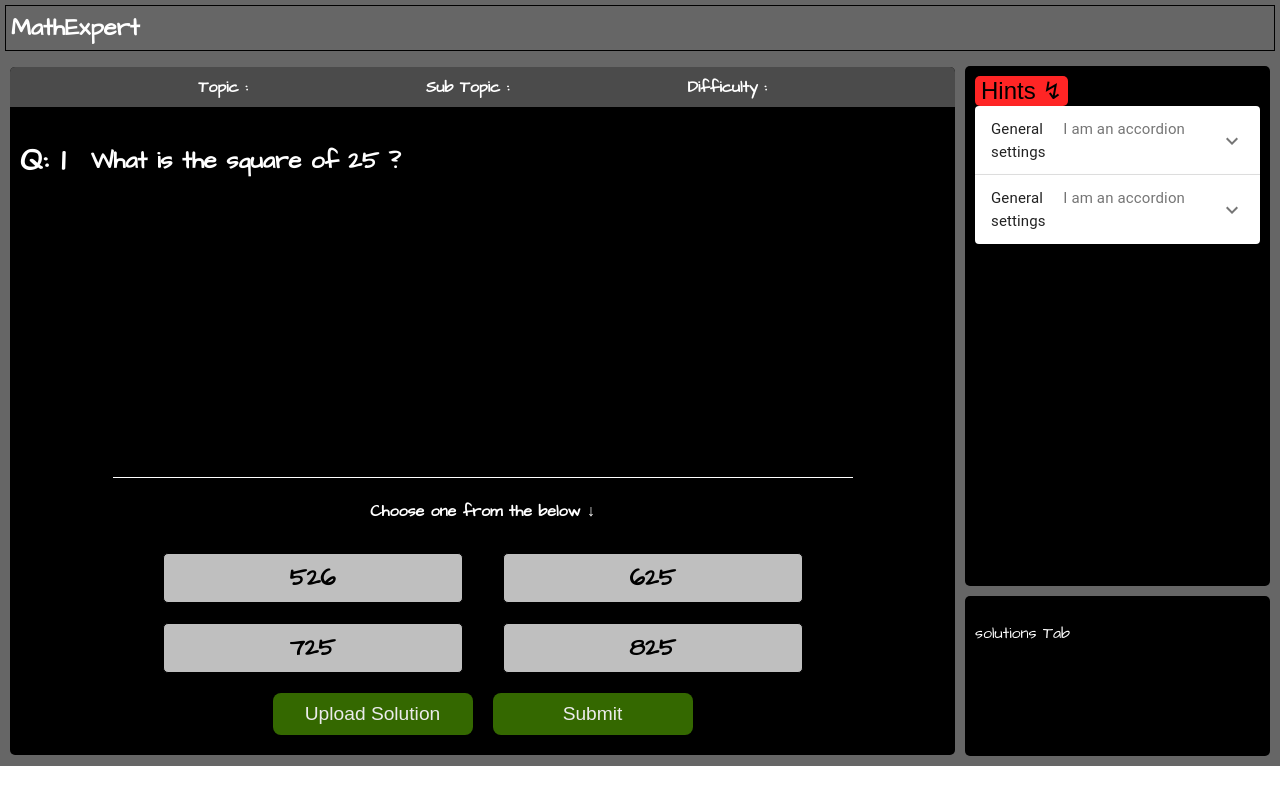
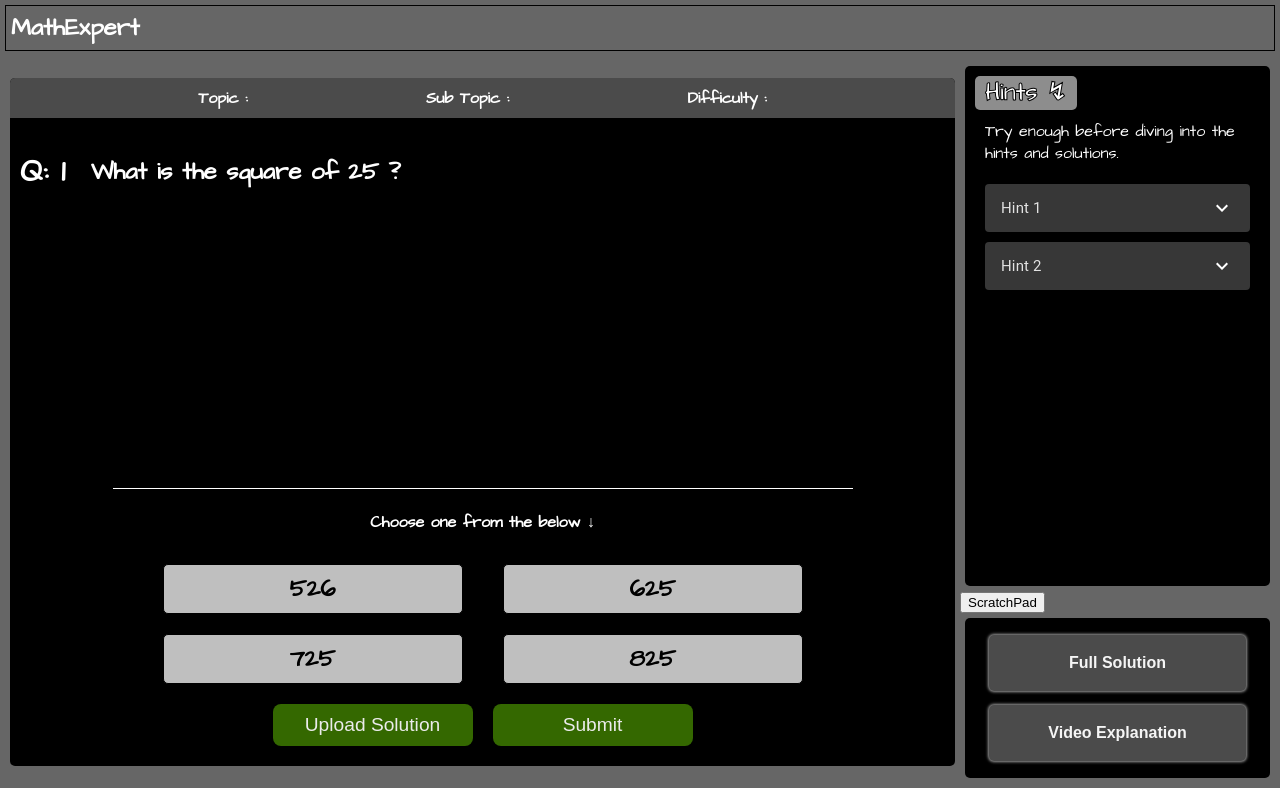
Before and after one commit to tejas2706/mathExpert_client, a React (Create React App) app: page / in a window 1280 px wide. Built offline with nearby package versions, Linux system fonts and the light colour scheme; a web font is replaced by a local one.

Commit message:
Fixed the hints and solutions tab

```diff
--- a/package.json
+++ b/package.json
@@ -11,6 +11,7 @@
     "react": "^17.0.1",
     "react-dom": "^17.0.1",
     "react-scripts": "4.0.0",
+    "react-sketch": "^0.5.1",
     "web-vitals": "^0.2.4"
   },
   "scripts": {
--- a/src/Components/HintAccordion/index.js
+++ b/src/Components/HintAccordion/index.js
@@ -5,6 +5,7 @@ import AccordionDetails from '@material-ui/core/AccordionDetails';
 import AccordionSummary from '@material-ui/core/AccordionSummary';
 import Typography from '@material-ui/core/Typography';
 import ExpandMoreIcon from '@material-ui/icons/ExpandMore';
+import './styles.css';
 
 const useStyles = makeStyles((theme) => ({
   root: {
@@ -14,11 +15,11 @@ const useStyles = makeStyles((theme) => ({
     fontSize: theme.typography.pxToRem(15),
     flexBasis: '33.33%',
     flexShrink: 0,
-  },
-  secondaryHeading: {
-    fontSize: theme.typography.pxToRem(15),
-    color: theme.palette.text.secondary,
-  },
+  }
+  // secondaryHeading: {
+  //   fontSize: theme.typography.pxToRem(15),
+  //   color: theme.palette.text.secondary,
+  // },
 }));
 
 export default function HintAccordion({hints}) {
@@ -33,24 +34,26 @@ export default function HintAccordion({hints}) {
   return (
     <div className={classes.root}>
         {
-            hints.length ? hints.map((eachhint)=>{
+            hints.length ? hints.map((eachhint, index)=>{
             return (
-                <Accordion expanded={ expanded === eachhint.id } onChange={handleChange(eachhint.id)}>
+              <div className="hintAccordion__eachAccordion">
+                <Accordion style={{backgroundColor:"rgb(55, 55, 55)", color:" rgb(226, 226, 226)"}} expanded={ expanded === eachhint.id } onChange={handleChange(eachhint.id)}>
                     <AccordionSummary
-                    expandIcon={<ExpandMoreIcon />}
+                    expandIcon={<ExpandMoreIcon style={{color:"white"}} />}
                     aria-controls="panel1bh-content"
                     id="panel1bh-header"
                     >
-                    <Typography className={classes.heading}>General settings</Typography>
-                    <Typography className={classes.secondaryHeading}>I am an accordion</Typography>
+                    <Typography className={classes.heading}>Hint {index+1}</Typography>
+                    {/* <Typography className={classes.secondaryHeading}>I am an accordion</Typography> */}
                     </AccordionSummary>
                     <AccordionDetails>
                     <Typography>
-                    {eachhint.hint}
+                      <b>{eachhint.hint}</b>
                     </Typography>
                     </AccordionDetails>
                 </Accordion>
-                )
+              </div>
+              )
             })
             :null
         }
--- a/src/Components/HintAccordion/styles.css
+++ b/src/Components/HintAccordion/styles.css
@@ -0,0 +1,3 @@
+.hintAccordion__eachAccordion{
+    margin: 10px;
+}
--- a/src/Components/Hints/index.js
+++ b/src/Components/Hints/index.js
@@ -25,17 +25,12 @@ function Hints() {
     return (
         <div className="hints__container">
             <div className="hints__hints">
-                <button className="hints__hintsBtn">Hints ↯</button>
+                <div className="hints__hintsTitile">
+                    <div className="hints__hintsBtn">Hints ↯</div>
+                    <span className="hints__titileDescription">Try enough before diving into the hints and solutions.</span>
+                </div>
                 <div className="hints__displayHints">
                     <HintAccordion hints={allHints}/>
-                    {/* {
-                        allHints ? allHints.map((each)=>{
-                            return(
-                                <HintAccordion hint={each} />
-                            )
-                        })
-                        :null
-                    } */}
                 </div>
             </div>
         </div>
--- a/src/Components/Hints/styles.css
+++ b/src/Components/Hints/styles.css
@@ -14,15 +14,36 @@
 .hints__hints{
     flex:1;
     height: fit-content;
-    color: white;
+}
+
+.hints__hintsTitile{
+    display: flex;
+    flex-direction: row;
+    flex-wrap: wrap;
+    justify-content: flex-start;
+    align-items: center;
 }
 
 .hints__hintsBtn{
     font-size: x-large;
-    background-color: rgb(255, 37, 37);
+    background-color: rgb(141, 141, 141);
     border-radius: 5px;
     border:none;
-    cursor: pointer;
+    padding: 0 10px;
+    width: 20%;
+    min-width: 102px;
+    font-weight: bold;
+    color: rgb(255, 255, 255);
+    -webkit-text-stroke: 1px black;
+
+
+}
+
+.hints__titileDescription{
+    color: white;
+    word-wrap: break-word;
+    line-break: strict;
+    margin: 10px;
 }
 
 .hints__hint{
--- /dev/null
+++ b/src/Components/SketchFieldComponent/index.js
@@ -0,0 +1,26 @@
+import React, { useState } from 'react'
+import { SketchField, Tools } from 'react-sketch';
+
+function SketchFieldComponent() {
+
+    const [scratchPad, setScratchPad] = useState(false)
+
+    return (
+        <div>
+            <button onClick={()=>setScratchPad(true)}>ScratchPad</button>
+            {
+                scratchPad ?
+                <div>
+                <SketchField width='1024px'
+                    height='768px'
+                    tool={Tools.Pencil}
+                    lineColor='black'
+                    lineWidth={3} />
+                </div>:
+                null
+            }
+        </div>
+    )
+}
+
+export default SketchFieldComponent
--- a/src/Components/Solutions/index.js
+++ b/src/Components/Solutions/index.js
@@ -5,7 +5,8 @@ function Solutions() {
 
     return (
         <div className="solutions__container">
-            <p>solutions Tab</p>
+            <button className="solutions__fullSol">Full Solution</button>
+            <button className="solutions__fullVidSol">Video Explanation</button>
         </div>
     )
 }
--- a/src/Components/Solutions/styles.css
+++ b/src/Components/Solutions/styles.css
@@ -2,6 +2,8 @@
     display: flex;
     flex-direction: row;
     flex-wrap: wrap;
+    align-items: center;
+    justify-content: center;
     color: #ffffff;
     height: 20vh;
     background-color: black;
@@ -9,3 +11,25 @@
     border-radius: 5px;
     padding: 10px;
 }
+
+.solutions__fullSol,
+.solutions__fullVidSol{
+    width: 90%;
+    height: 40%;
+    border-radius: 5px;
+    background-color: rgb(75, 75, 75);
+    border: none;
+    box-shadow: 0 0 10px 1px rgb(160, 160, 160);
+    -webkit-box-shadow: 0 0 3px 1px rgb(160, 160, 160);
+    -moz-box-shadow: 0 0 3px 1px #fff;
+    cursor: pointer;
+    font-weight: bold;
+    color: whitesmoke;
+    font-size: medium;
+}
+
+.solutions__fullSol:hover,
+.solutions__fullVidSol:hover{
+    background-color: gray;
+    color: black;
+}
--- a/src/Pages/Questions/index.js
+++ b/src/Pages/Questions/index.js
@@ -5,6 +5,7 @@ import Hints from '../../Components/Hints';
 import Solutions from '../../Components/Solutions';
 import HeaderPanel from '../../Components/HeaderPanel';
 import './styles.css';
+import SketchFieldComponent from '../../Components/SketchFieldComponent';
 
 function Questions() {
 
@@ -23,6 +24,7 @@ function Questions() {
                 </div>
                 <div className="questions__hintsAndSolutions">
                     <Hints />
+                    <SketchFieldComponent />
                     <Solutions />
                 </div>
             </div>
```
Also changed, not shown: src/Components/SketchFieldComponent/styles.css (added), 1 other file (tests, documents, lock files or other folders).
